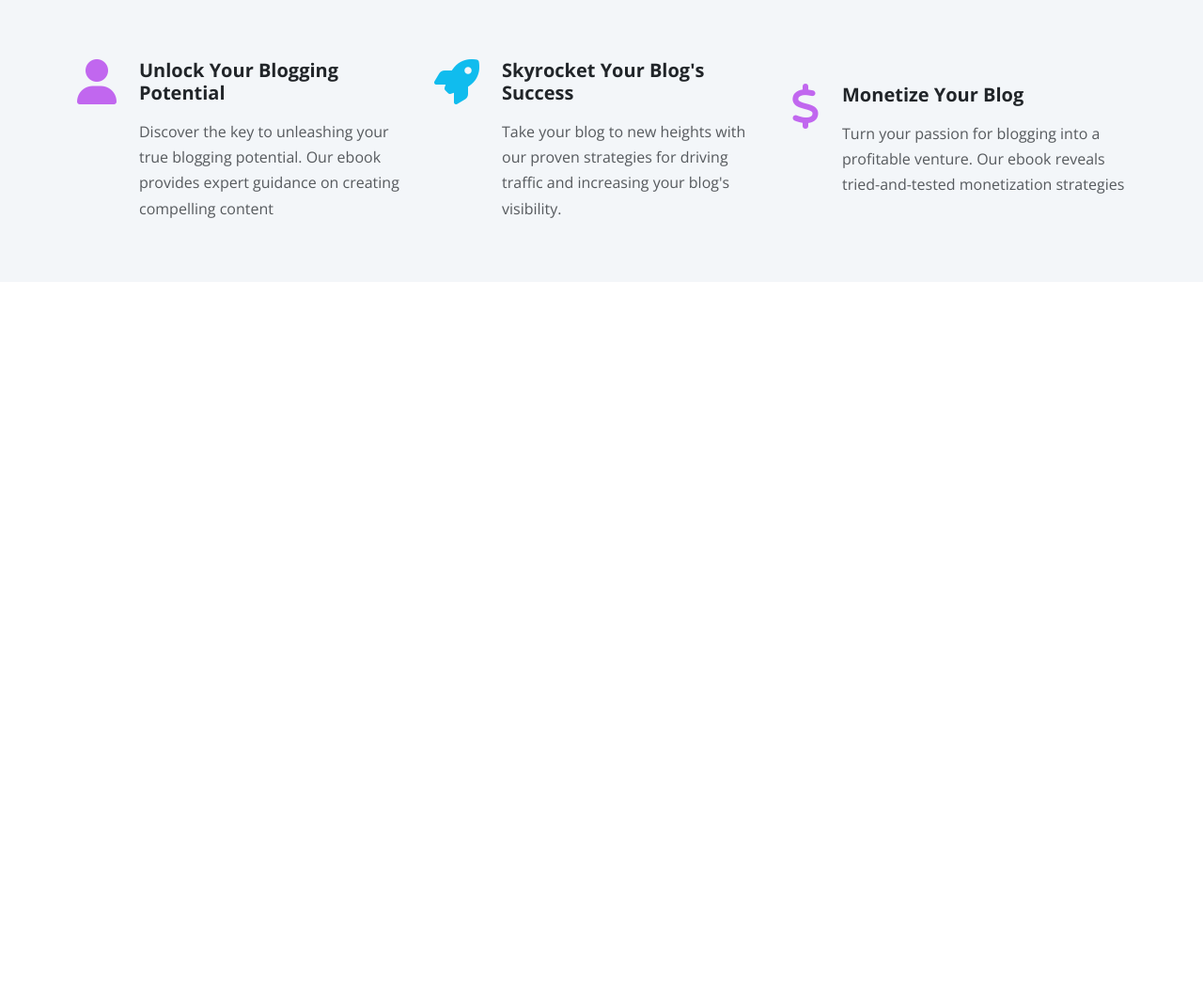
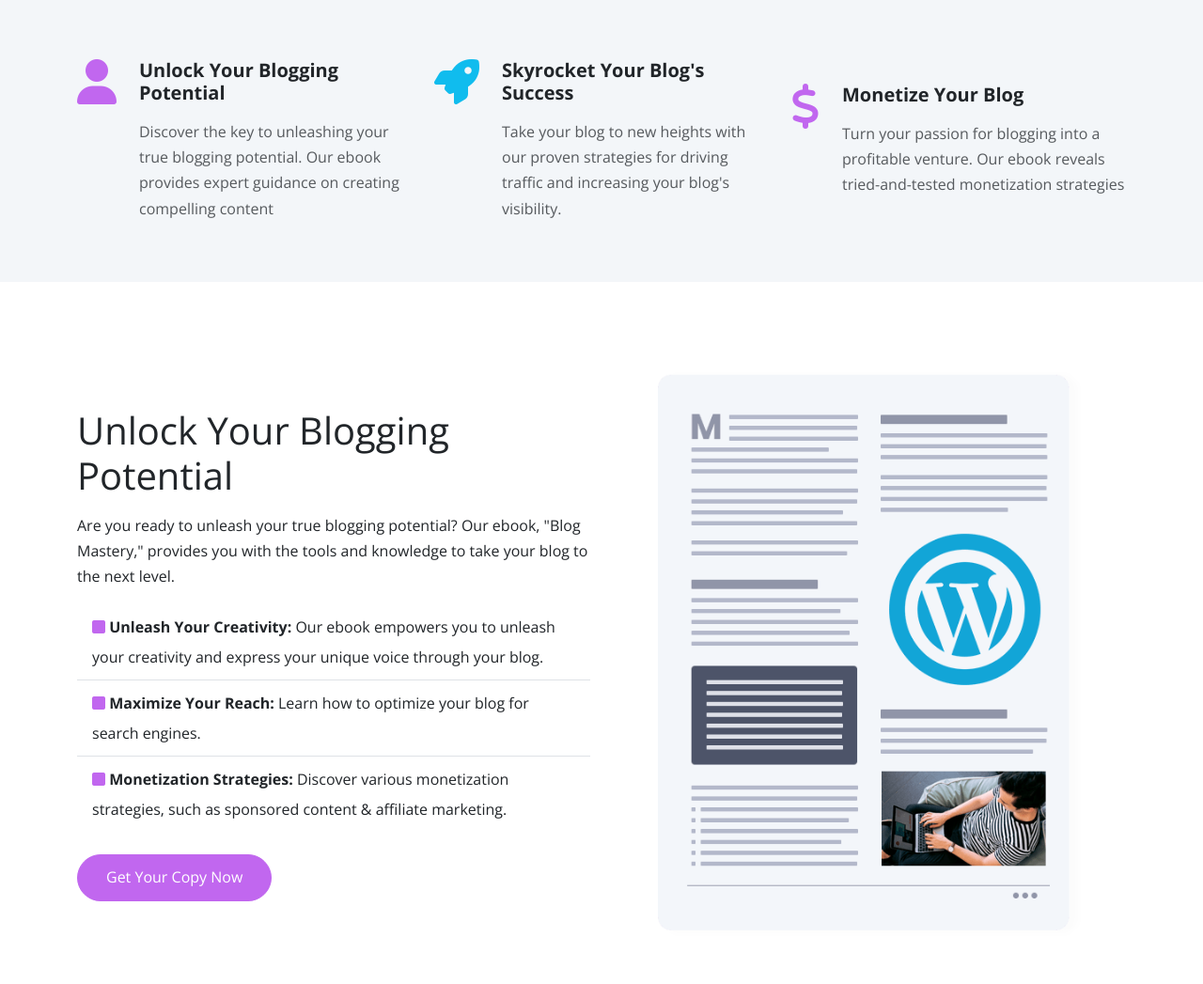
Before and after one commit to fikrirakala/ebook-website, a website: page index.html in a window 1280 px wide. Shown: the part 922-1969 px from the top of the page at 94% size. Before the commit the page ends 1222 px from the top, so only its background shows below. Drawn offline with nearby package versions, Linux system fonts and the light colour scheme.

Commit message:
create details section 1 and modal

```diff
--- a/index.html
+++ b/index.html
@@ -149,6 +149,103 @@
       </div>
     </section>
 
+    <!-- Details -->
+    <section id="details" class="details my-5">
+      <div class="container">
+        <div class="row">
+          <div class="col-lg-6">
+            <div
+              class="text-container d-flex flex-column justify-content-center h-100">
+              <h2 class="display-6">Unlock Your Blogging Potential</h2>
+              <p>
+                Are you ready to unleash your true blogging potential? Our
+                ebook, "Blog Mastery," provides you with the tools and knowledge
+                to take your blog to the next level.
+              </p>
+              <ul class="list-group list-group-flush lh-lg">
+                <li class="list-group-item">
+                  <i class="fas fa-square text-primary"></i>
+                  <strong>Unleash Your Creativity:</strong> Our ebook empowers
+                  you to unleash your creativity and express your unique voice
+                  through your blog.
+                </li>
+                <li class="list-group-item">
+                  <i class="fas fa-square text-primary"></i>
+                  <strong>Maximize Your Reach:</strong> Learn how to optimize
+                  your blog for search engines.
+                </li>
+                <li class="list-group-item">
+                  <i class="fas fa-square text-primary"></i>
+                  <strong>Monetization Strategies:</strong> Discover various
+                  monetization strategies, such as sponsored content &amp;
+                  affiliate marketing.
+                </li>
+              </ul>
+              <a
+                class="btn btn-primary text-white mt-4 align-self-start"
+                data-bs-toggle="modal"
+                data-bs-target="#modal1"
+                >Get Your Copy Now</a
+              >
+            </div>
+          </div>
+          <div class="col-lg-6">
+            <div class="image-container p-5">
+              <img src="images/description.png" class="img-fluid" alt="" />
+            </div>
+          </div>
+        </div>
+      </div>
+    </section>
+
+    <!-- Modal 1 -->
+    <div class="modal fade" id="modal1">
+      <div class="modal-dialog modal-lg mt-7">
+        <div class="modal-content p-5">
+          <div class="row">
+            <div class="col-lg-6">
+              <div class="image-container">
+                <img src="images/description.png" alt="" class="img-fluid" />
+              </div>
+            </div>
+            <div class="col-lg-6">
+              <div class="text-container">
+                <h2 class="display-6">Unlock Your Blogging Potential</h2>
+                <p>
+                  Are you ready to unleash your true blogging potential? Our
+                  ebook, "Blog Mastery," provides you with the tools and
+                  knowledge to take your blog to the next level.
+                </p>
+                <ul class="list-group list-group-flush lh-lg">
+                  <li class="list-group-item">
+                    <i class="fas fa-square text-primary"></i>
+                    <strong>Unleash Your Creativity:</strong> Our ebook empowers
+                    you to unleash your creativity and express your unique voice
+                    through your blog.
+                  </li>
+                  <li class="list-group-item">
+                    <i class="fas fa-square text-primary"></i>
+                    <strong>Maximize Your Reach:</strong> Learn how to optimize
+                    your blog for search engines.
+                  </li>
+                  <li class="list-group-item">
+                    <i class="fas fa-square text-primary"></i>
+                    <strong>Monetization Strategies:</strong> Discover various
+                    monetization strategies, such as sponsored content &amp;
+                    affiliate marketing.
+                  </li>
+                </ul>
+                <a href="" class="btn btn-primary text-white">Free Download</a>
+                <button class="btn btn-light" data-bs-dismiss="modal">
+                  Close
+                </button>
+              </div>
+            </div>
+          </div>
+        </div>
+      </div>
+    </div>
+
     <script src="js/bootstrap.bundle.min.js"></script>
     <script src="js/script.js"></script>
   </body>
--- a/scss/styles.scss
+++ b/scss/styles.scss
@@ -28,3 +28,8 @@
     text-align: center;
   }
 }
+
+/* Modal */
+.modal-dialog {
+  max-width: 1040px;
+}
```
Also changed, not shown: css/styles.css.
